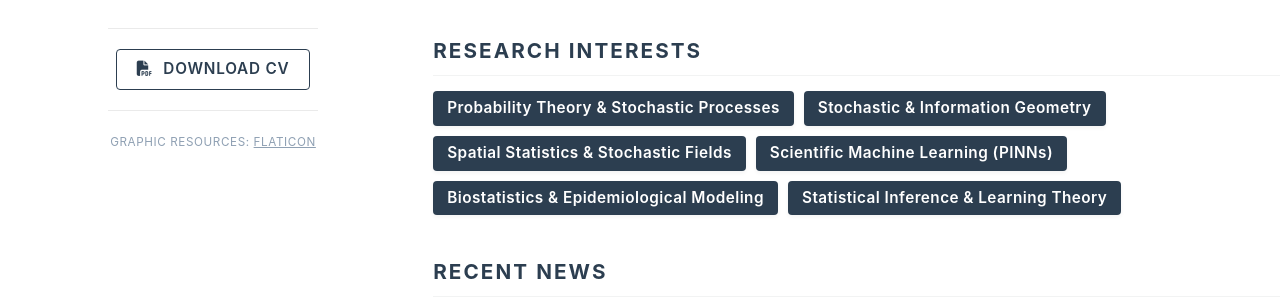
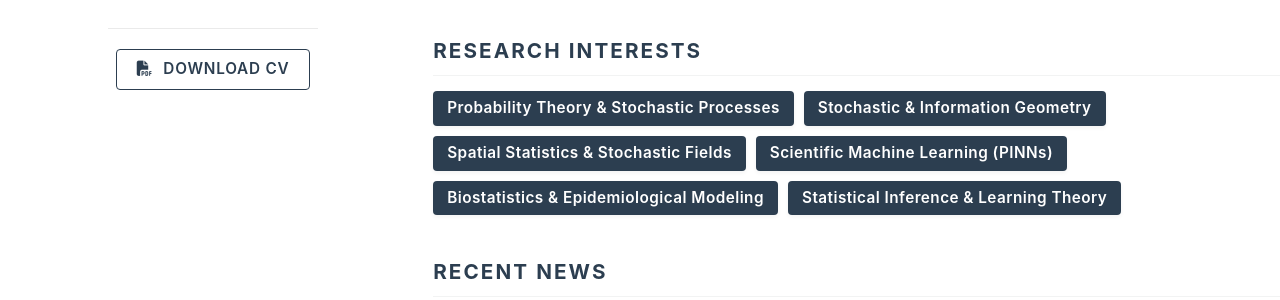
Before and after one commit to maibamrakeshsingh/maibamrakeshsingh.github.io, a Jekyll site: the page built from _pages/about.md, in a window 1280 px wide and 1317 px high. Shown: the part 666-966 px from the top of the window. Built offline with Jekyll 4.4.1, drawn with Linux system fonts in a browser that asks for light colours; a script bundle is joined from its source files by our own code; library files that are not in the unit come from our copies.

Commit message:
Change author name and clean up profile section
Updated author name in profile and removed graphic resources section.

```diff
--- a/_includes/author-profile.html
+++ b/_includes/author-profile.html
@@ -135,7 +135,7 @@
   </div>
 
   <div class="author__content" style="text-align: center; margin-bottom: 25px;">
-    <h3 style="margin: 0; color: #2c3e50; font-size: 1.1em; font-weight: 700; text-transform: uppercase;">{{ author.name | default: "John Doe" }}</h3>
+    <h3 style="margin: 0; color: #2c3e50; font-size: 1.1em; font-weight: 700; text-transform: uppercase;">{{ author.name | default: "Maibam Rakesh" }}</h3>
     <h4 style="font-size: 0.7em; color: #666; margin-top: 5px; margin-bottom: 0; font-weight: 500;">{{ author.description | default: "ꯃꯥꯏꯕꯤꯌꯥ  ꯔꯀꯦꯁ  ꯈꯨꯃꯥꯅꯆꯥ" }}</h4>
   </div>
 
@@ -190,11 +190,7 @@
     </a>
   </div>
 
-  <div style="margin-top: 20px; padding-top: 15px; border-top: 1px solid #eaeaea; text-align: center;">
-    <span style="font-size: 0.65em; color: #8fa0b3; text-transform: uppercase; letter-spacing: 0.05em;">
-      Graphic Resources: <a href="https://www.flaticon.com/" target="_blank" style="color: #8fa0b3;">Flaticon</a>
-    </span>
-  </div>
+
 
 </div>
 
```
